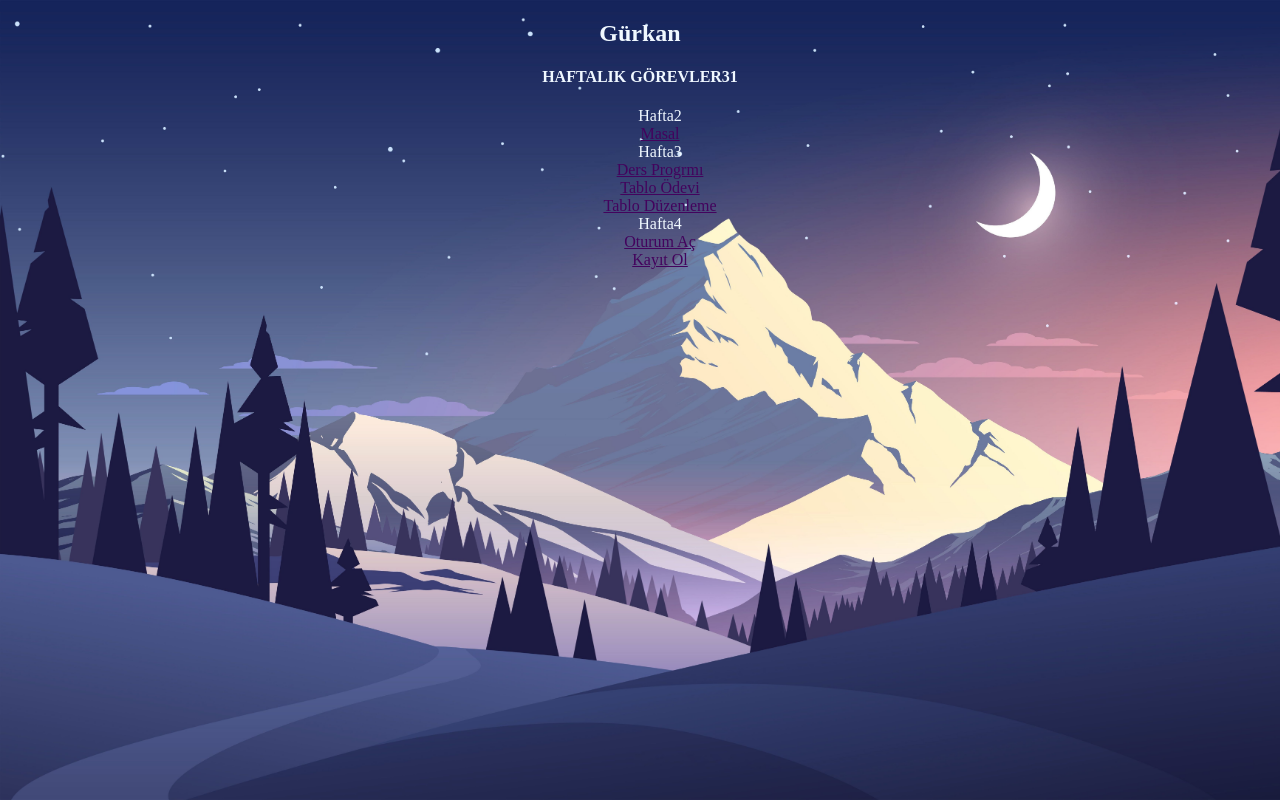
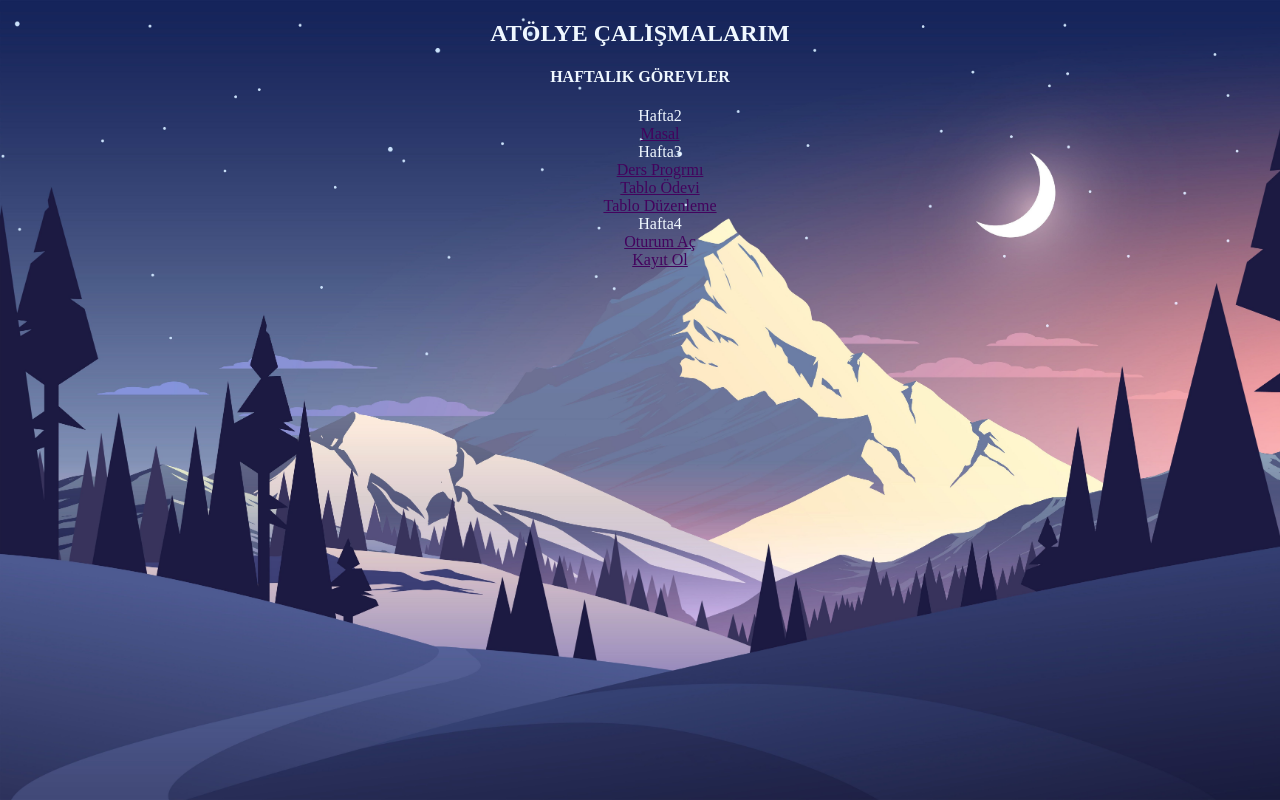
Before and after one commit to SelinMoon/WebTasarim, a plain HTML site: page index.html in a window 1280 px wide. Drawn offline with Linux system fonts and the light colour scheme.

Commit message:
funciton eklendi

```diff
--- a/index.html
+++ b/index.html
@@ -4,6 +4,7 @@
     <meta charset="UTF-8">
     <meta name="viewport" content="width=device-width, initial-scale=1.0">
     <title>Selinay Ünal</title>
+    <link rel="icon" type="image/x-icon" href="resimleR/road-sign.png">
     <style>
         body {
           background-image: url("resimler/kış.jpg");
@@ -30,12 +31,12 @@
 </head>
 <body style="text-align:center"> <h2>
 
-    Gürkan
+    ATÖLYE ÇALIŞMALARIM
 
     </h2>
 
     <h4 style="text-align: center;">
-        HAFTALIK GÖREVLER31
+        HAFTALIK GÖREVLER
     </h4>
 
     <header style="text-align: center;">
```
Also changed, not shown: resimler/road-sign.png (added).
